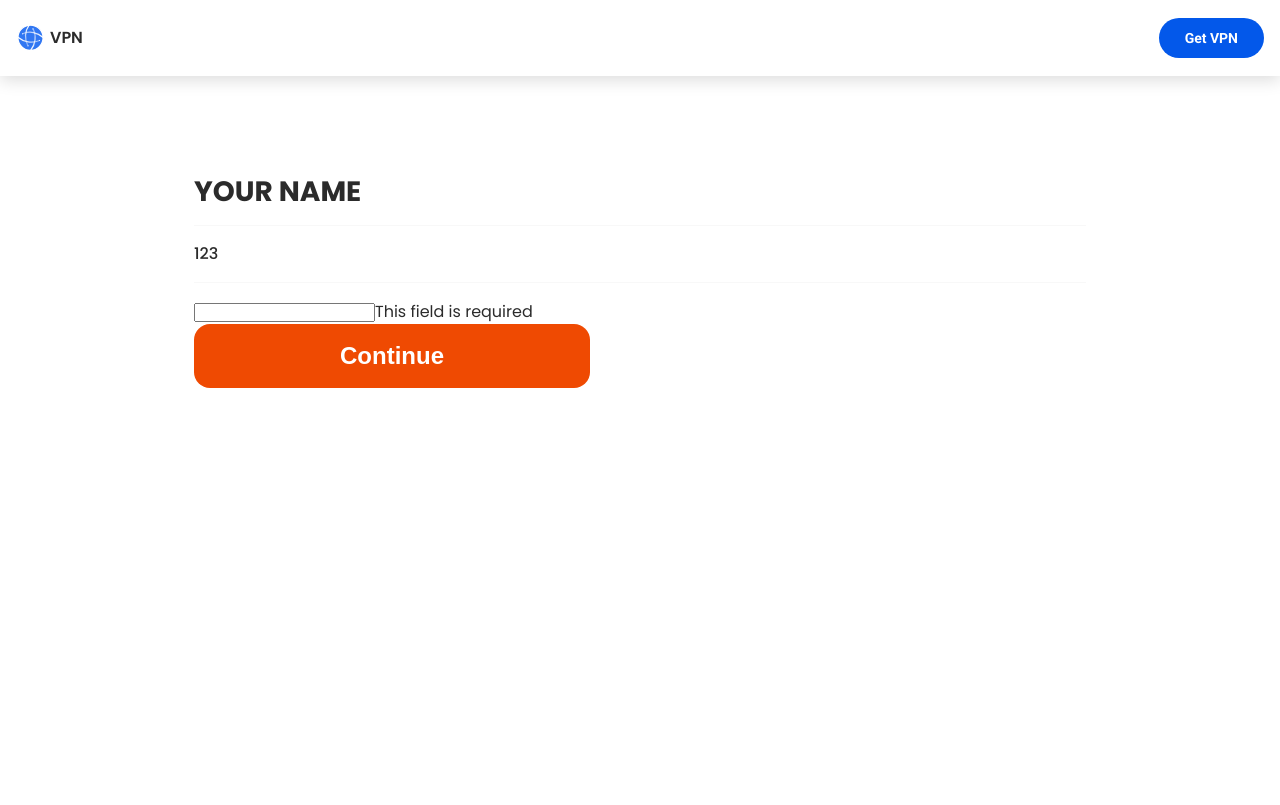
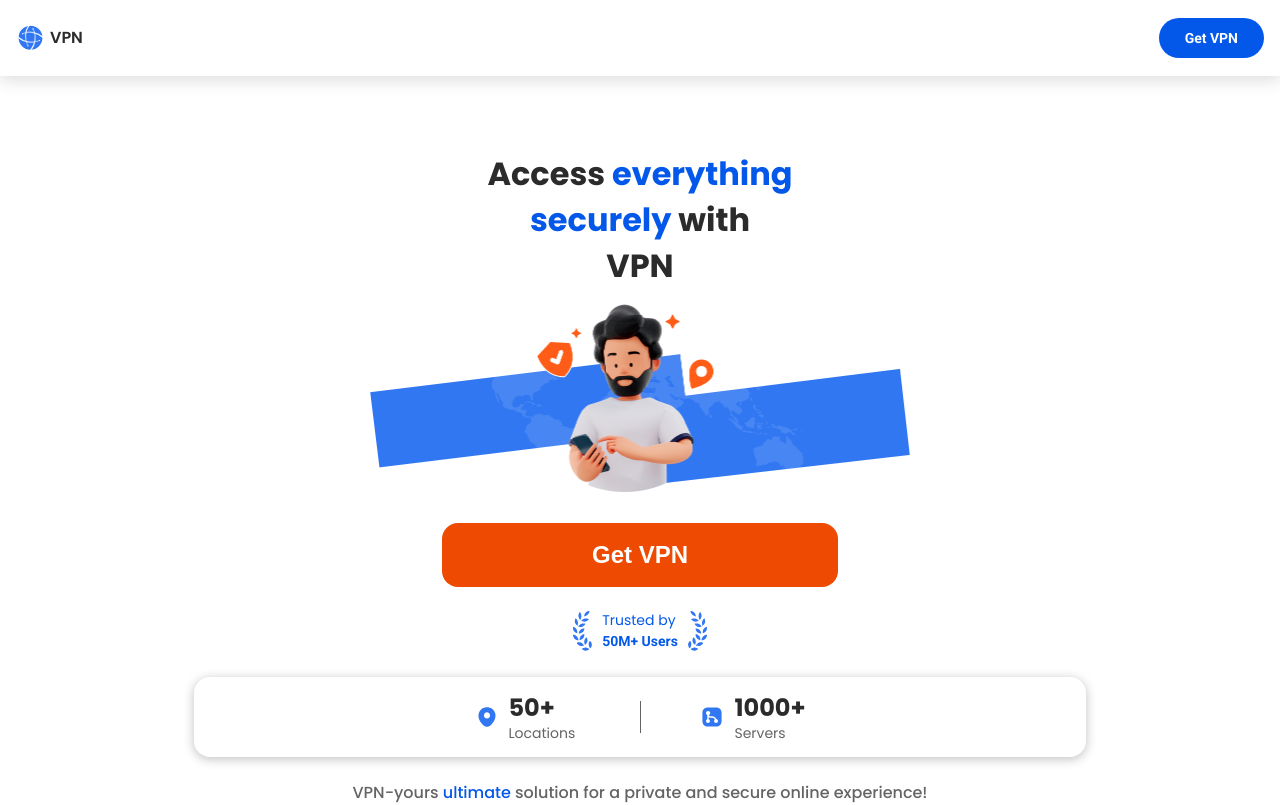
Before and after one commit to primapsa/vpn, a Next.js app: page / in a window 1280 px wide. Shown: the top 805 px of the page. Built offline with nearby package versions, Linux system fonts and the light colour scheme.

Commit message:
fix: deploy erros

```diff
--- a/src/app/page.tsx
+++ b/src/app/page.tsx
@@ -1,29 +1,19 @@
-"use client";
+
 import styles from './page.module.scss'
 
 import {Benefits, Header, Main, Plans} from "@/widgets";
-import {Modal} from "@/components"
-import {useState} from "react";
 
 export default function Home() {
-    const [isModal, setIsModal] = useState<boolean>(true)
+
     return (
         <div className={styles.layout}>
             <Header/>
             <main className={styles.main}>
-                {
-                    isModal ? <Modal name={"123"}/> :
-                        <>
-                            <Main/>
-                            <Benefits/>
-                            <p className={styles.text}>Millions of people trust us!</p>
-                            <Plans/>
-                        </>
-                }
-
+                <Main/>
+                <Benefits/>
+                <p className={styles.text}>Millions of people trust us!</p>
+                <Plans/>
             </main>
         </div>
-
-
     );
 }
--- a/src/components/button/button.tsx
+++ b/src/components/button/button.tsx
@@ -21,7 +21,7 @@ export default Button;
 
 interface ButtonProps extends ButtonHTMLAttributes<HTMLButtonElement> {
     variant?: 'primary' | 'secondary';
-    wd?: 'content' | 'full';
+    width?: 'content' | 'full';
     className?: string;
     children: React.ReactNode
 }
--- a/src/components/logo/logo.tsx
+++ b/src/components/logo/logo.tsx
@@ -2,13 +2,13 @@ import React from 'react';
 import styles from './logo.module.scss'
 import Image from "next/image";
 import LogoImg from '@/assets/icons/logo.svg'
-const Logo = ({onClick}:LogoProps) => {
+const Logo = ({}:LogoProps) => {
     // const onClickHandler = () => {
     //     onClick && onClick()
     // }
     return (
         <div  className={styles.logo}>
-            <Image src={LogoImg as string} alt='logo' width={30} height={30}/>
+            <Image src={LogoImg as unknown as string} alt='logo' width={30} height={30}/>
             <h1 className={styles.logo__text}>VPN</h1>
         </div>
     );
--- a/src/widgets/main/main.tsx
+++ b/src/widgets/main/main.tsx
@@ -10,7 +10,7 @@ const Main = ({onClick}:MainProps) => {
         <section className={styles.section}>
             <h3 className={styles.title}>Access <span className={styles.title_highlitghed}>everything
                 securely</span> with <br/>VPN</h3>
-            <Image  className={styles.img} src={UserImg as string} alt='vpn user' width={540} height={210}/>
+            <Image  className={styles.img} src={UserImg as unknown as string} alt='vpn user' width={540} height={210}/>
             <Button variant="primary" onClick={onClick}>Get VPN</Button>
             <Reward/>
             <div className={styles.plates}>
@@ -26,6 +26,6 @@ const Main = ({onClick}:MainProps) => {
 export default React.memo(Main);
 
 interface MainProps {
-    onClick: () => void;
+    onClick?: () => void;
     className?: string;
 }
```
